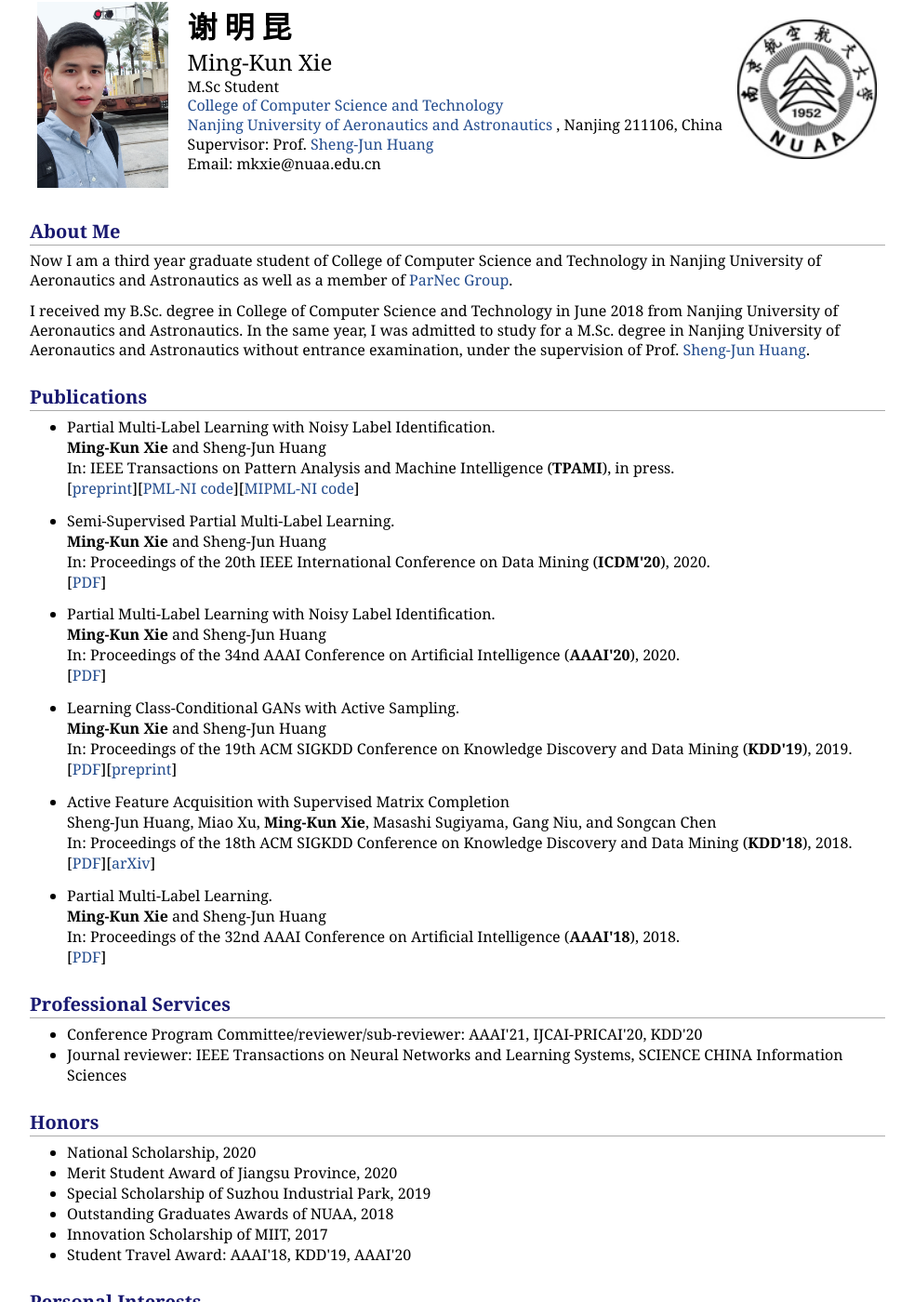
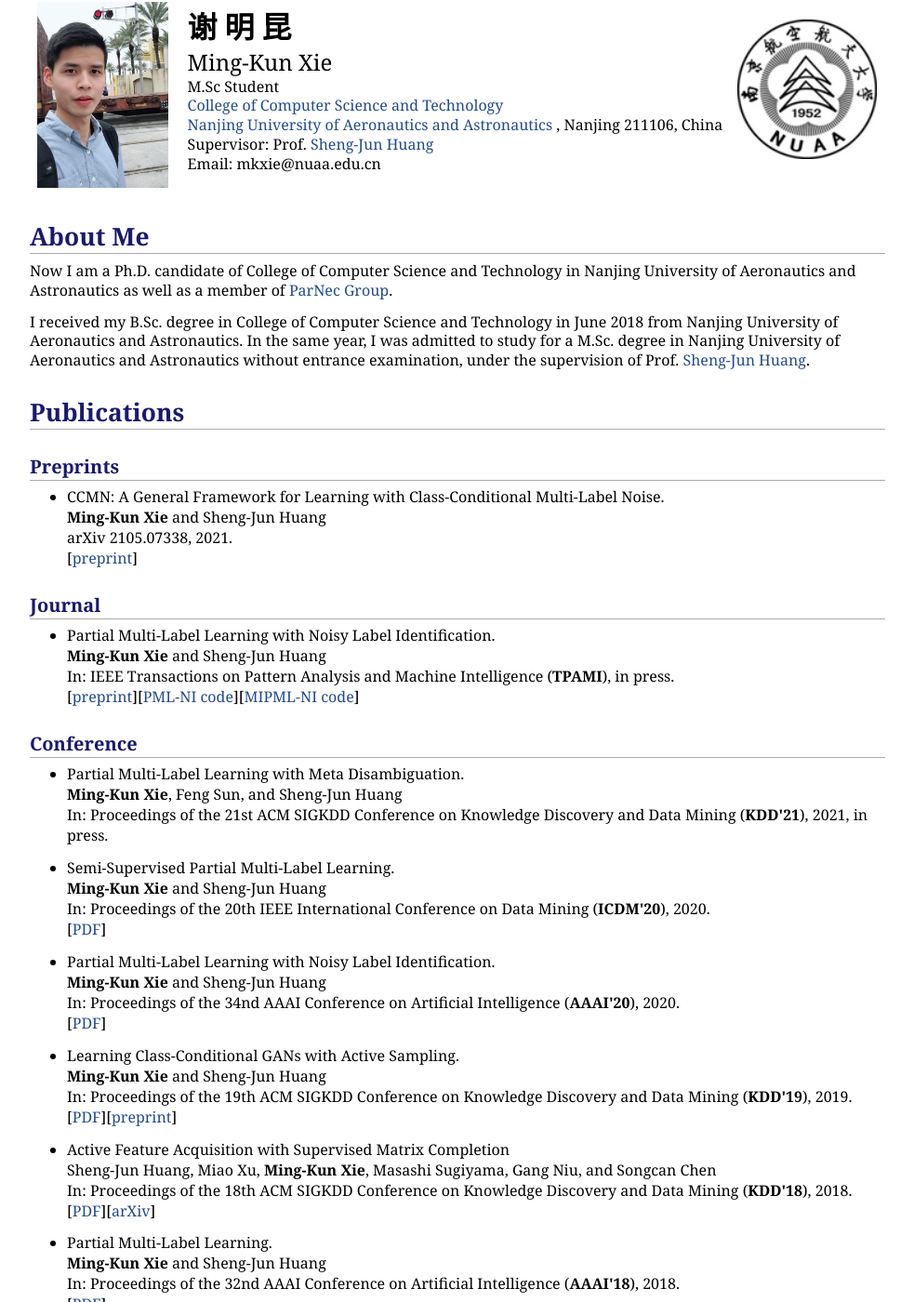
Before and after one commit to xiemk/xiemk.github.io, a Jekyll site: the page index.html, which Jekyll copies as it is, in a window 1280 px wide and 1400 px high. Shown: the whole window at 93% size, without its empty margins (148-1131 px from the left). Built offline with Jekyll 4.4.1, drawn with Linux system fonts in a browser that asks for light colours; some of the changed text lies outside the part shown.

Commit message:
updating

```diff
--- a/index.html
+++ b/index.html
@@ -24,16 +24,30 @@ Email: mkxie@nuaa.edu.cn <br />
 <p align="center"><a href="http://www.nuaa.edu.cn/" target="_blank"><img height="150" src="images/nuaa_v2.jpg"  border="0"></a></p></td></tr></table>
 
 
-<h2>About Me</h2>
-<p>Now I am a third year graduate student of College of Computer Science and Technology in Nanjing University of Aeronautics and Astronautics as well as a member of <a href="http://parnec.nuaa.edu.cn/">ParNec Group</a>.
+<h1>About Me</h1>
+<p>Now I am a Ph.D. candidate of College of Computer Science and Technology in Nanjing University of Aeronautics and Astronautics as well as a member of <a href="http://parnec.nuaa.edu.cn/">ParNec Group</a>.
 <p>I received my B.Sc. degree in College of Computer Science and Technology in June 2018 from Nanjing University of Aeronautics and Astronautics. In the same year, I was admitted to study for a M.Sc. degree in Nanjing University of Aeronautics and Astronautics without entrance examination, under the supervision of Prof. <a href="http://parnec.nuaa.edu.cn/huangsj/">Sheng-Jun Huang</a>.</p>
 
 
-<h2>Publications</h2>
+<h1>Publications</h1>
+
+<h2>Preprints</h2>
+<ul style="list-style-type:disc">
+<li>CCMN: A General Framework for Learning with Class-Conditional Multi-Label Noise.<br><b>Ming-Kun Xie</b> and Sheng-Jun Huang<br> arXiv 2105.07338, 2021. <br>[<a href="publication/ccmn-preprint.pdf">preprint</a>]
+</li>
+</ul>
+
+<h2>Journal</h2>
 <ul style="list-style-type:disc">
 <li>Partial Multi-Label Learning with Noisy Label Identification.<br><b>Ming-Kun Xie</b> and Sheng-Jun Huang<br>In: IEEE Transactions on Pattern Analysis and Machine Intelligence (<strong>TPAMI</strong>), in press.<br>[<a href="publication/tpami-pmlni-preprint.pdf">preprint</a>][<a href="code/PMLNIcode.zip">PML-NI code</a>][<a href="code/MIPMLNIcode.zip">MIPML-NI code</a>]
 </li>
 </ul>
+
+<h2>Conference</h2>
+<ul style="list-style-type:disc">
+  <li>Partial Multi-Label Learning with Meta Disambiguation.<br><b>Ming-Kun Xie</b>, Feng Sun, and Sheng-Jun Huang<br>In:  Proceedings of the 21st ACM SIGKDD Conference on Knowledge Discovery and Data Mining (<strong>KDD'21</strong>), 2021, in press.
+  </li>
+  </ul>
 <ul style="list-style-type:disc">
 <li>Semi-Supervised Partial Multi-Label Learning.<br><b>Ming-Kun Xie</b> and Sheng-Jun Huang<br>In: Proceedings of the 20th IEEE International Conference on Data Mining (<strong>ICDM'20</strong>), 2020.<br>[<a href="publication/icdm20-sspml.pdf">PDF</a>]
 </li>
@@ -55,14 +69,16 @@ Email: mkxie@nuaa.edu.cn <br />
 </li>
 </ul>
 
-<h2>Professional Services</h2>
+<h1>Professional Services</h1>
 <ul style="list-style-type:disc">
 	<li>Conference Program Committee/reviewer/sub-reviewer: AAAI'21, IJCAI-PRICAI'20, KDD'20</li>
   <li>Journal reviewer: IEEE Transactions on Neural Networks and Learning Systems, SCIENCE CHINA Information Sciences</li>
 </ul>
 
-<h2>Honors </h2>
+<h1>Honors </h1>
 <ul style="list-style-type:disc">
+    <li>Puxin Elite Scholarship, 2021</li>
+    <li>Outstanding Graduates of Jiangsu Province, 2021</li>
     <li>National Scholarship, 2020</li>
     <li>Merit Student Award of Jiangsu Province, 2020</li>
     <li>Special Scholarship of Suzhou Industrial Park, 2019</li>
@@ -73,7 +89,7 @@ Email: mkxie@nuaa.edu.cn <br />
 
 
 
-<h2>Personal Interests</h2>
+<h1>Personal Interests</h1>
 <ul style="list-style-type:disc">
     <li>reading</li>
     <li>running</li>
```
Also changed, not shown: 1 other file.
